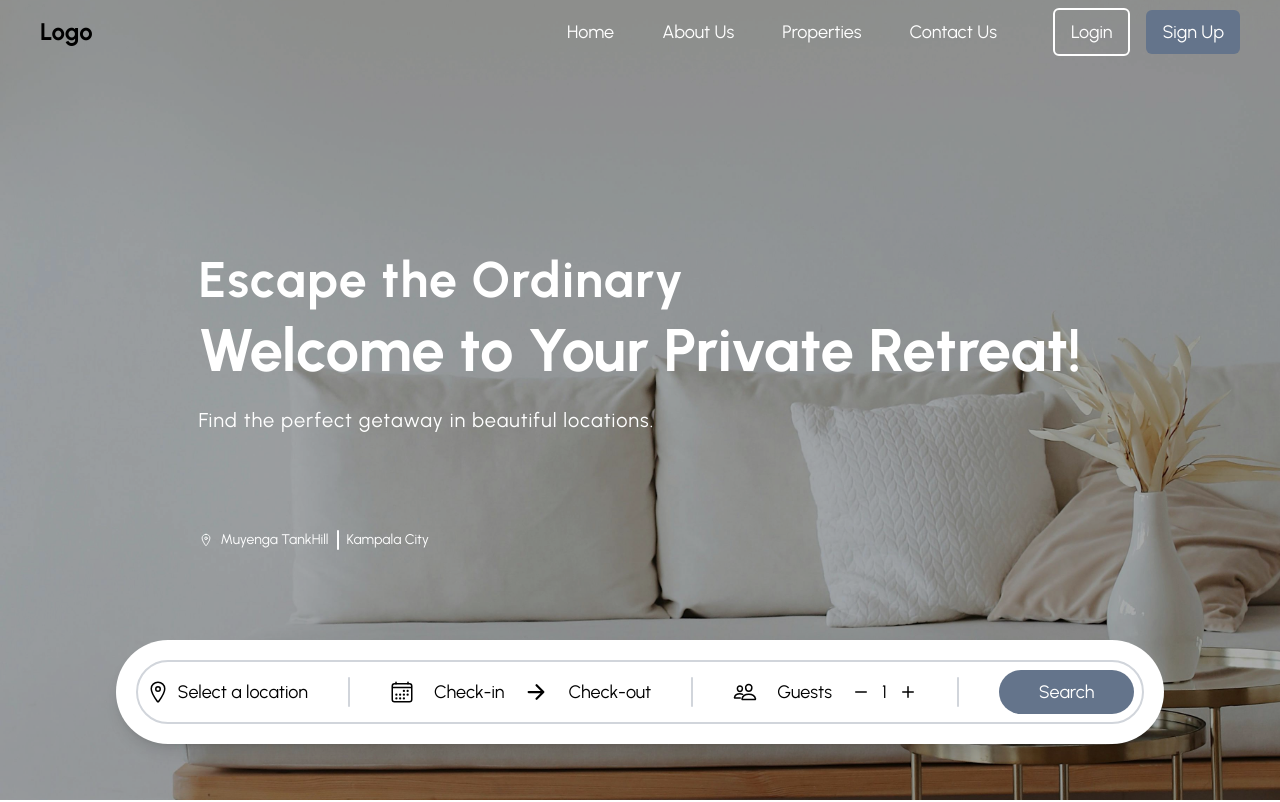
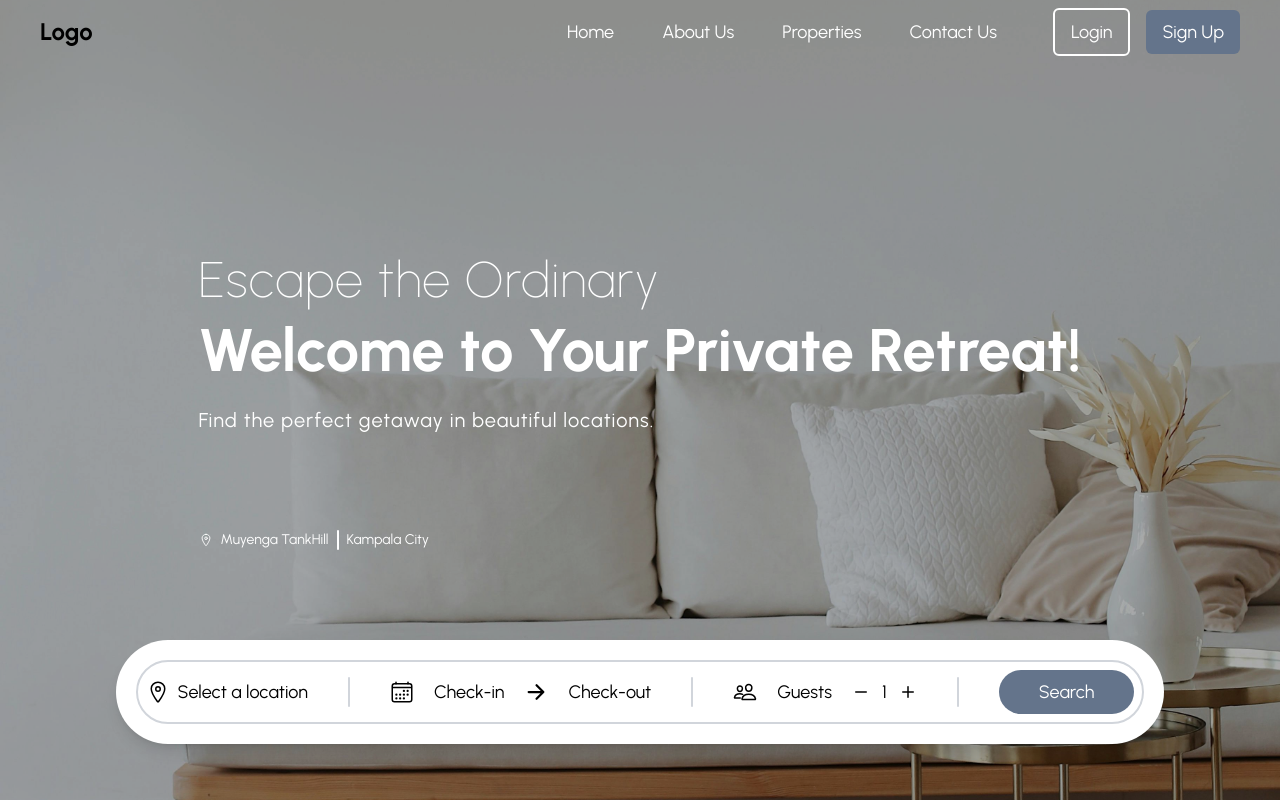
Before and after one commit to Orijadribo/vacation-rental, a React (Create React App) app in the folder frontend/: page / in a window 1280 px wide. Shown: the top 802 px of the page. Built offline with nearby package versions, Linux system fonts and the light colour scheme; the HTML template or start-up script is replaced by a standard one.

Commit message:
changed the font weight on the banner

```diff
--- a/frontend/src/components/Banner.jsx
+++ b/frontend/src/components/Banner.jsx
@@ -8,7 +8,7 @@ const Banner = () => {
       <img src={pic_1} alt='banner' className='w-full h-full object-cover' />
       <div className='absolute inset-0 flex items-center justify-center w-full h-full bg-black bg-opacity-30'>
         <div className='flex flex-col max-w-screen-xl mx-auto'>
-          <h3 className='text-[50px] font-bold text-white leading-[60px] tracking-wide'>
+          <h3 className='text-[50px] font-thin text-white leading-[60px] tracking-wide'>
             Escape the Ordinary
           </h3>
           <h1 className='text-[60px] font-bold text-white leading-[80px] tracking-normal'>
```
